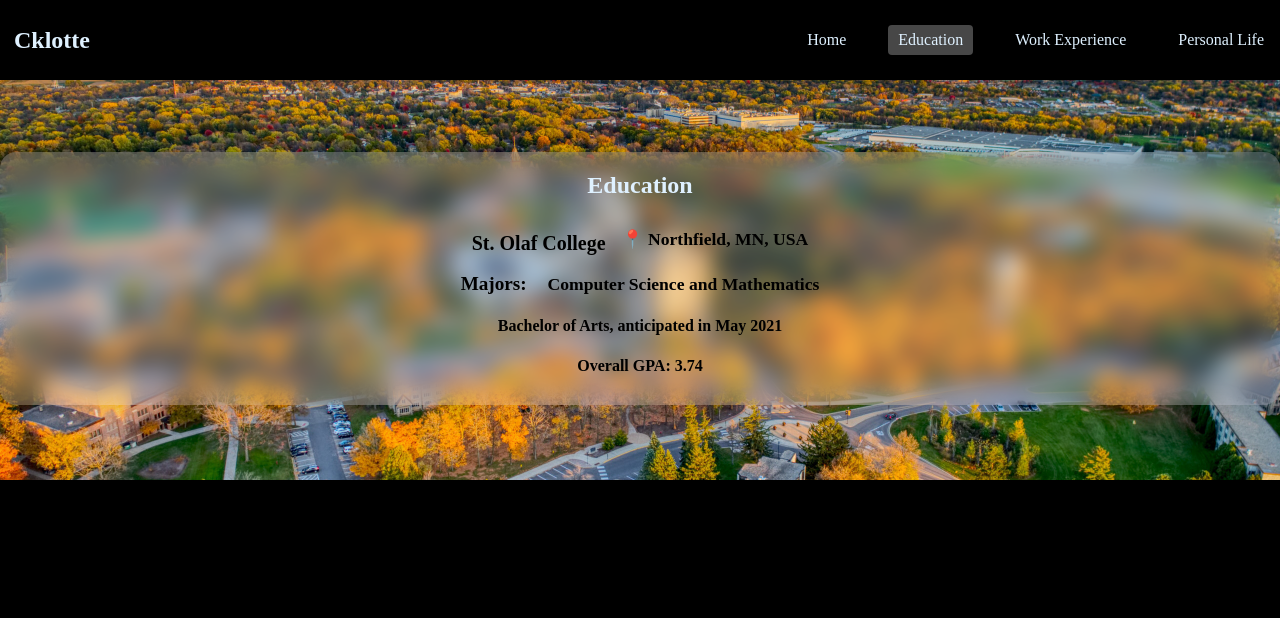
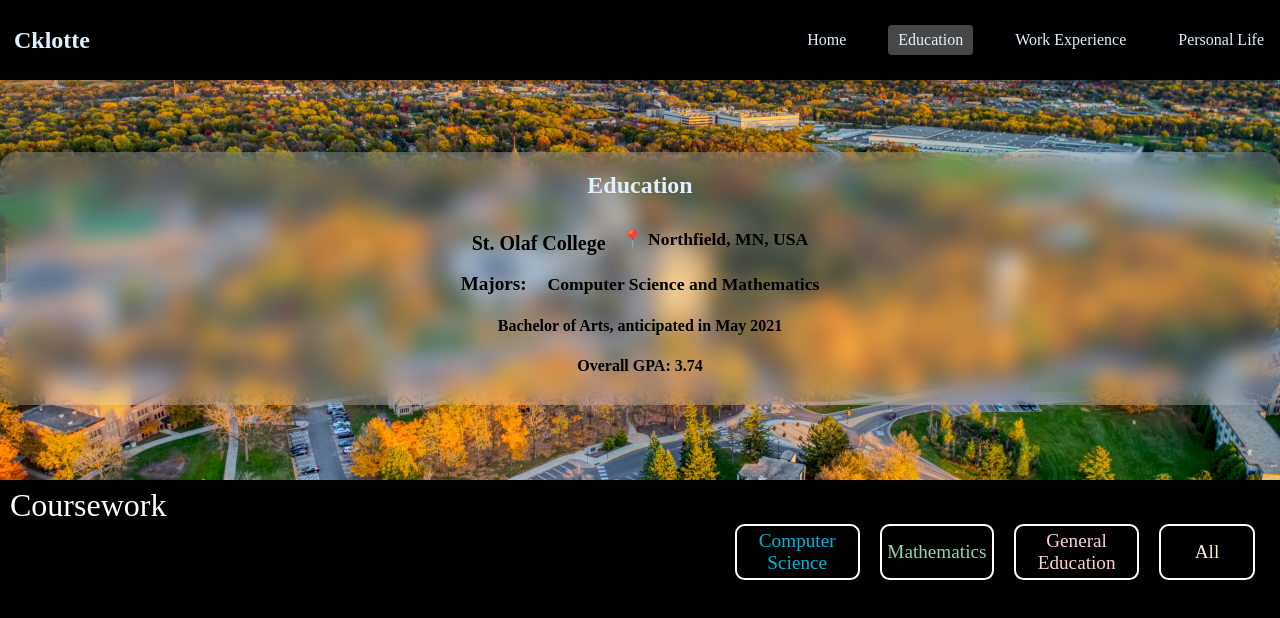
Before and after one commit to Cklotte27/Cklotte27.github.io, a Vue app in the folder ckport/: page /education in a window 1280 px wide. Shown: the top 618 px of the page. Built offline with nearby package versions, Linux system fonts and the light colour scheme; a web font is replaced by a local one.

Commit message:
started adding course work part

```diff
--- a/ckport/src/App.vue
+++ b/ckport/src/App.vue
@@ -57,7 +57,6 @@
 		min-height: 100vh;
 		background-color: $color-generic_dark;
 		width: 100vw;
-		max-width: 1440px;
 
 	}
 
--- a/ckport/src/components/education/Dashboard.vue
+++ b/ckport/src/components/education/Dashboard.vue
@@ -1,24 +1,13 @@
 <template>
 	<div class="dashboardWrapper">
-		<div class="dashboard">
-			<h1>Education</h1>
-			<div class="infoPanel">
-				<div class="panelWrapper">
-					<div class="firstLine">
-						<h2>St. Olaf College</h2>
-						<span>📍 Northfield, MN, USA</span>
-					</div>
-					<div class="major">
-						<span class="left">Majors: </span>
-						<span class="right"> Computer Science and Mathematics</span>
-					</div>
-					<div class="lastLine">
-						<span class="date">Bachelor of Arts, anticipated in May 2021</span>
-						<span class="overall">Overall GPA: 3.74</span>
-					</div>
-				</div>
-
-			</div>
+		<span class="title">Coursework</span>
+		<div class="filterBox">
+			<span class="filterOption CS">Computer <wbr>Science</span>
+			<span class="filterOption M">Mathematics</span>
+			<span class="filterOption GE">General Education</span>
+			<span class="filterOption A">All</span>
+		</div>
+		<div class="panelWrapper">
 			<div class="panels">
 				<Panel key="1"></Panel>
 				<Panel key="2"></Panel>
@@ -70,8 +59,54 @@
 		width: 100vw;
 		margin: 0 auto;
 		z-index: 1;
+		padding: 10px 10px;
 
-		.dashboard {
+		.title{
+			font-size: 2em;
+			color: #fff;
+			display: inline-block;
+		}
+
+		.filterBox{
+			background-color: #000;
+			display: flex;
+			justify-content: flex-end;
+			padding: 0 5px;
+
+			.filterOption{
+				border: 2px solid #fff;
+				font-size: 1.2em;
+				text-align: center;
+				height: 2.9em;
+				display: inline-flex;
+				align-items: center;
+				background-color: #000;
+				min-width: 5em;
+				justify-content: center;
+				padding: 0.3em 0.3em;
+				border-radius: 0.5em;
+				margin: 0 10px;
+			}
+			.CS{
+				max-width: 6.5em;
+				color: #00b4d8;
+			}
+			.M{
+				max-width: 8em;
+				color: #95d5b2;
+			}
+			.GE{
+				max-width: 6.5em;
+				color: #ffcfd2;
+			}
+			.A{
+				max-width: 6em;
+				color: #fdf0d5;
+			}
+		}
+
+
+		.top {
 			width: 100vw;
 			margin: 72px auto;
     		padding: 20px;
@@ -89,65 +124,6 @@
 			}
 		}
 
-
-
-		.infoPanel {
-			border-radius: 8px;
-			margin-top: 20px;
-			color: $color-generic-dark;
-			font-weight:bold;
-
-			.panelWrapper{
-				display: flex;
-				flex-direction: column;
-				text-align: left;
-				padding: 10px 50px;
-				font-size: 16px;
-
-				.firstLine {
-					display: flex;
-					justify-content: center;
-
-					h2 {
-						margin-right: 1rem;
-						font-size: 20px;
-						line-height: 1.4em;
-					}
-					span{
-						font-size: 1.1em;
-						vertical-align: middle;
-						margin: 0;
-					}
-				}
-
-				.major{
-					text-align: center;
-					margin-top: 16px;
-
-					.left{
-						font-size: 1.2em;
-						color: #000;
-						font-weight: bold
-					}
-					.right{
-						margin-left: 1rem;
-						font-size: 1.1em;
-					}
-				}
-
-				.lastLine{
-					margin-top: 22px;
-					text-align: center;
-					display: contents;
-					.date, .overall{
-						margin-top: 22px;
-					}
-				}
-
-
-			}
-
-		}
 
 		.panels{
 			display: none;
--- /dev/null
+++ b/ckport/src/components/education/Top.vue
@@ -0,0 +1,171 @@
+<template>
+	<div class="topWrapper">
+		<div class="top">
+			<h1>Education</h1>
+			<div class="infoPanel">
+				<div class="panelWrapper">
+					<div class="firstLine">
+						<h2>St. Olaf College</h2>
+						<span>📍 Northfield, MN, USA</span>
+					</div>
+					<div class="major">
+						<span class="left">Majors: </span>
+						<span class="right"> Computer Science and Mathematics</span>
+					</div>
+					<div class="lastLine">
+						<span class="date">Bachelor of Arts, anticipated in May 2021</span>
+						<span class="overall">Overall GPA: 3.74</span>
+					</div>
+				</div>
+
+			</div>
+			<div class="panels">
+				<Panel key="1"></Panel>
+				<Panel key="2"></Panel>
+				<Panel key="3"></Panel>
+				<Panel key="4"></Panel>
+			</div>
+		</div>
+	</div>
+</template>
+
+<script>
+	import Panel from './Panel.vue';
+	export default {
+		name: 'Top',
+		components: {
+			Panel
+		},
+		data: function() {
+			return {
+				classes: [
+					{
+						title: "Introduction to Computer Science",
+					},
+					{
+						title: "Algorithms and Data Structure",
+					},
+					{
+						title: "Hardware Design",
+					},
+					{
+						title: "Software Design",
+					}
+				]
+			}
+		},
+		props: {
+		},
+		created: function(){
+			//console.log(this);
+		}
+	};
+</script>
+
+<style lang=scss>
+	@import "../../assets/scss/_variables.scss";
+
+	.topWrapper {
+		max-width: 1440px;
+		width: 100vw;
+		margin: 0 auto;
+		z-index: 1;
+
+		.top {
+			margin: 72px auto;
+    		padding: 20px;
+			background: rgba(234, 224, 239, 0.23);
+			border-radius: 16px;
+			box-shadow: 0 4px 30px rgba(0, 0, 0, 0.1);
+			backdrop-filter: blur(10.4px);
+			-webkit-backdrop-filter: blur(10.4px);
+
+
+			h1 {
+				font-size: 24px;
+				color: $color-text_light;
+				text-align: center;
+			}
+		}
+
+
+
+		.infoPanel {
+			border-radius: 8px;
+			margin-top: 20px;
+			color: $color-generic-dark;
+			font-weight:bold;
+
+			.panelWrapper{
+				display: flex;
+				flex-direction: column;
+				text-align: left;
+				padding: 10px 50px;
+				font-size: 16px;
+
+				.firstLine {
+					display: flex;
+					justify-content: center;
+
+					h2 {
+						margin-right: 1rem;
+						font-size: 20px;
+						line-height: 1.4em;
+					}
+					span{
+						font-size: 1.1em;
+						vertical-align: middle;
+						margin: 0;
+					}
+				}
+
+				.major{
+					text-align: center;
+					margin-top: 16px;
+
+					.left{
+						font-size: 1.2em;
+						color: #000;
+						font-weight: bold
+					}
+					.right{
+						margin-left: 1rem;
+						font-size: 1.1em;
+					}
+				}
+
+				.lastLine{
+					margin-top: 22px;
+					text-align: center;
+					display: contents;
+					.date, .overall{
+						margin-top: 22px;
+					}
+				}
+
+
+			}
+
+		}
+
+		.panels{
+			display: none;
+			flex-wrap: wrap;
+			justify-content: space-between;
+
+			.panel{
+				.panel span{
+					font-size: 12px;
+					color: #fff;
+					display: table-cell;
+					vertical-align: middle;
+				}
+			}
+		}
+
+	}
+
+
+
+
+</style>
--- a/ckport/src/pages/Education.vue
+++ b/ckport/src/pages/Education.vue
@@ -10,15 +10,18 @@
 			 class="college_image"
 			 v-show="$store.state.mobile"
 		>
+		<Top></Top>
 		<Dashboard></Dashboard>
 	</div>
 </template>
 
 <script>
+	import Top from '../components/education/Top.vue';
 	import Dashboard from '../components/education/Dashboard.vue';
 	export default {
 		name: 'Education',
 		components: {
+			Top,
 			Dashboard
 		},
 		props:{
```
Also changed, not shown: 1 other file (tests, documents, lock files or other folders).
